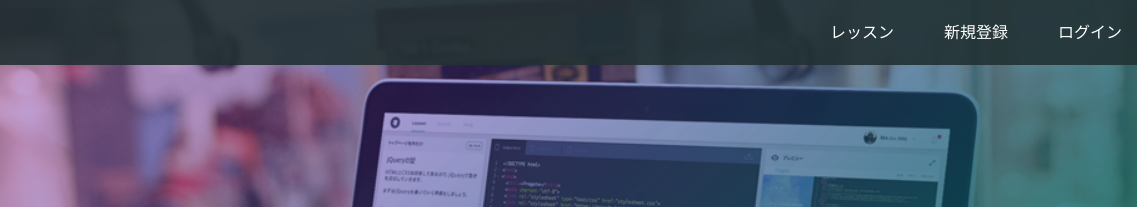
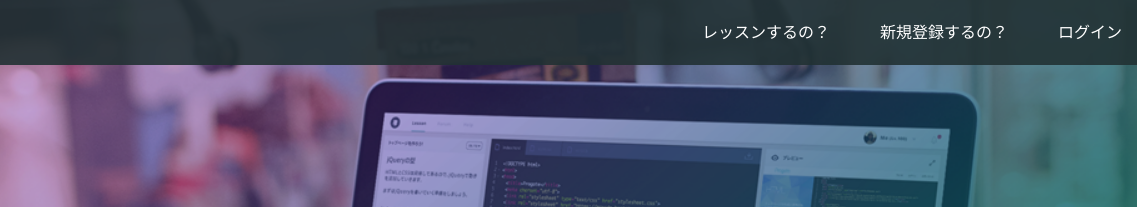
Before and after one commit to 2525learn/everydayrensyuu, a plain HTML site: page index.html in a window 1280 px wide. Shown: the top 207 px of the page, 143-1280 px from the left. Drawn offline with Linux system fonts and the light colour scheme.

Commit message:
Update index.html

```diff
--- a/index.html
+++ b/index.html
@@ -15,8 +15,8 @@
       </div>
       <span class="fa fa-bars menu-icon"></span>
       <div class="header-right">
-        <a href="#">レッスン</a>
-        <a href="#">新規登録</a>
+        <a href="#">レッスンするの？</a>
+        <a href="#">新規登録するの？</a>
         <a href="#" class="login">ログイン</a>
       </div>
     </div>
```
